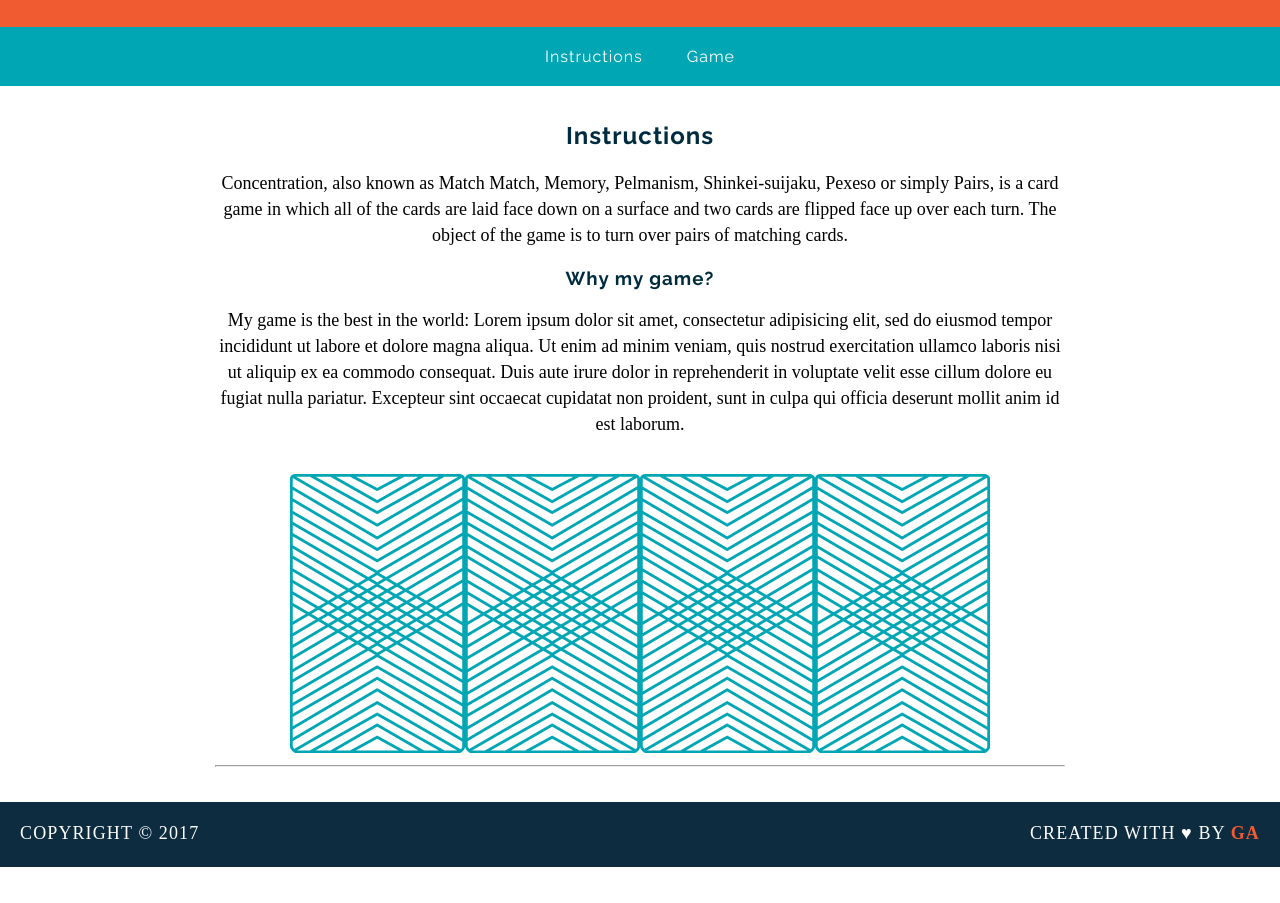
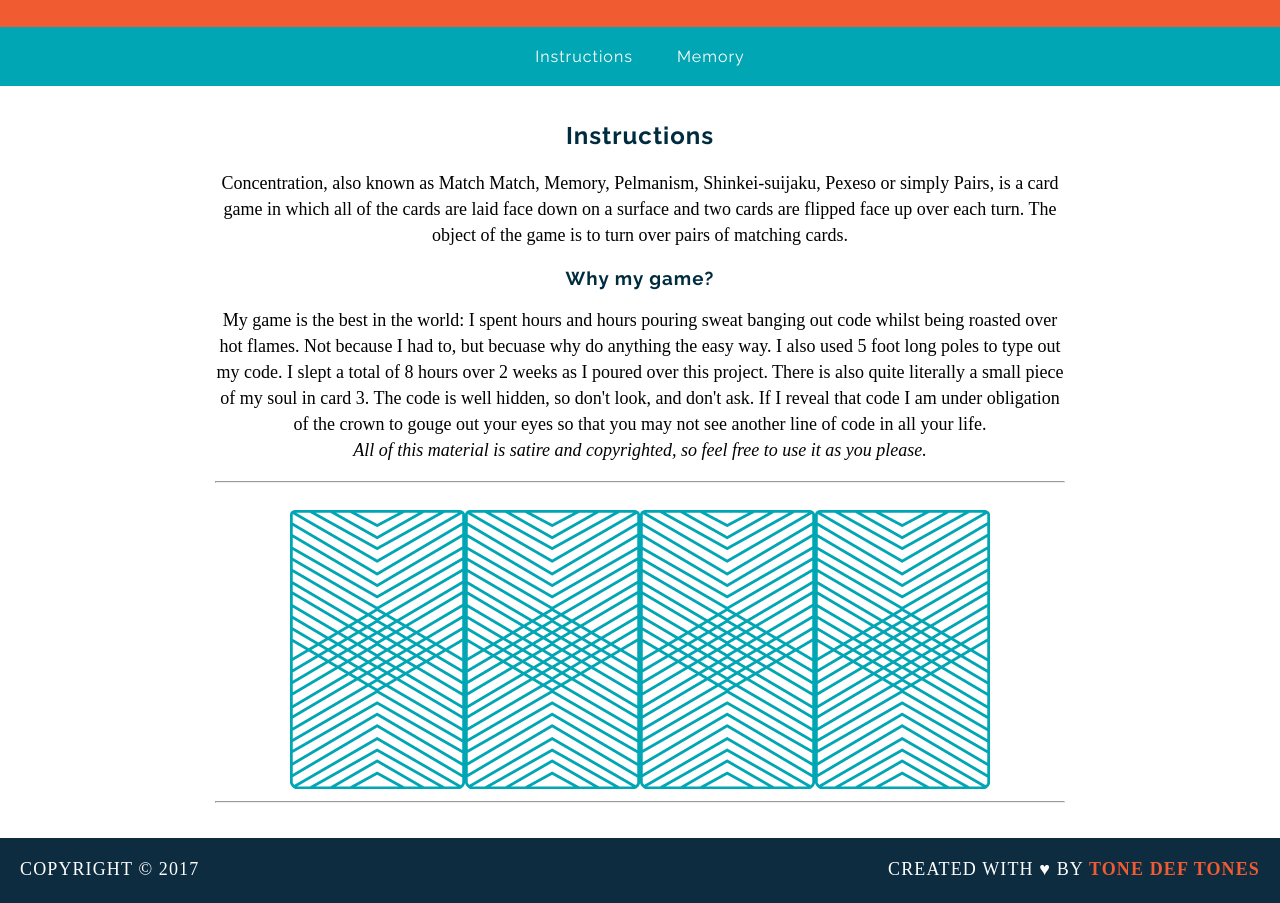
Before and after one commit to antleo1995/wdi-fundamentals-memorygame, a plain HTML site: page index.html in a window 1280 px wide. Shown: the part 86-989 px from the top of the page. Before the commit the page ends 953 px from the top, so only its background shows below. Drawn offline with Linux system fonts and the light colour scheme; a web font is replaced by a local one.

Commit message:
Finishing Touches

```diff
--- a/index.html
+++ b/index.html
@@ -11,7 +11,7 @@
    </header>
    <nav>
 	<a href="#">Instructions</a>
-	<a href="#game">Game</a>
+	<a href="#game">Memory</a>
    </nav>
    <main>
 		<h2>Instructions</h2>
@@ -21,13 +21,9 @@
 		<h3>Why my game?</h3>
 
 		<p ID="mygame">My game is the best in the world:
-		Lorem ipsum dolor sit amet, consectetur adipisicing elit, sed do eiusmod
-		tempor incididunt ut labore et dolore magna aliqua. Ut enim ad minim veniam,
-		quis nostrud exercitation ullamco laboris nisi ut aliquip ex ea commodo
-		consequat. Duis aute irure dolor in reprehenderit in voluptate velit esse
-		cillum dolore eu fugiat nulla pariatur. Excepteur sint occaecat cupidatat non
-		proident, sunt in culpa qui officia deserunt mollit anim id est laborum.
+		I spent hours and hours pouring sweat banging out code whilst being roasted over hot flames. Not because I had to, but becuase why do anything the easy way. I also used 5 foot long poles to type out my code. I slept a total of 8 hours over 2 weeks as I poured over this project. There is also quite literally a small piece of my soul in card 3. The code is well hidden, so don't look, and don't ask. If I reveal that code I am under obligation of the crown to gouge out your eyes so that you may not see another line of code in all your life.<br><i>All of this material is satire and copyrighted, so feel free to use it as you please.</i>
 		</p>
+		<hr>
 		<a name="game">
 		</a>
 		<div id="game-board" class="board clearfix"></div>
@@ -35,7 +31,7 @@
 	</main>
 <footer class="clearfix">
  <p class="copyright">Copyright &copy; 2017</p>
- <p class="message">Created with &hearts; by <span class="name">GA</span></p>
+ <p class="message">Created with &hearts; by <span class="name">Tone Def Tones</span></p>
 </footer>
 <script src="Js/main.js"></script>
 </body>
```
